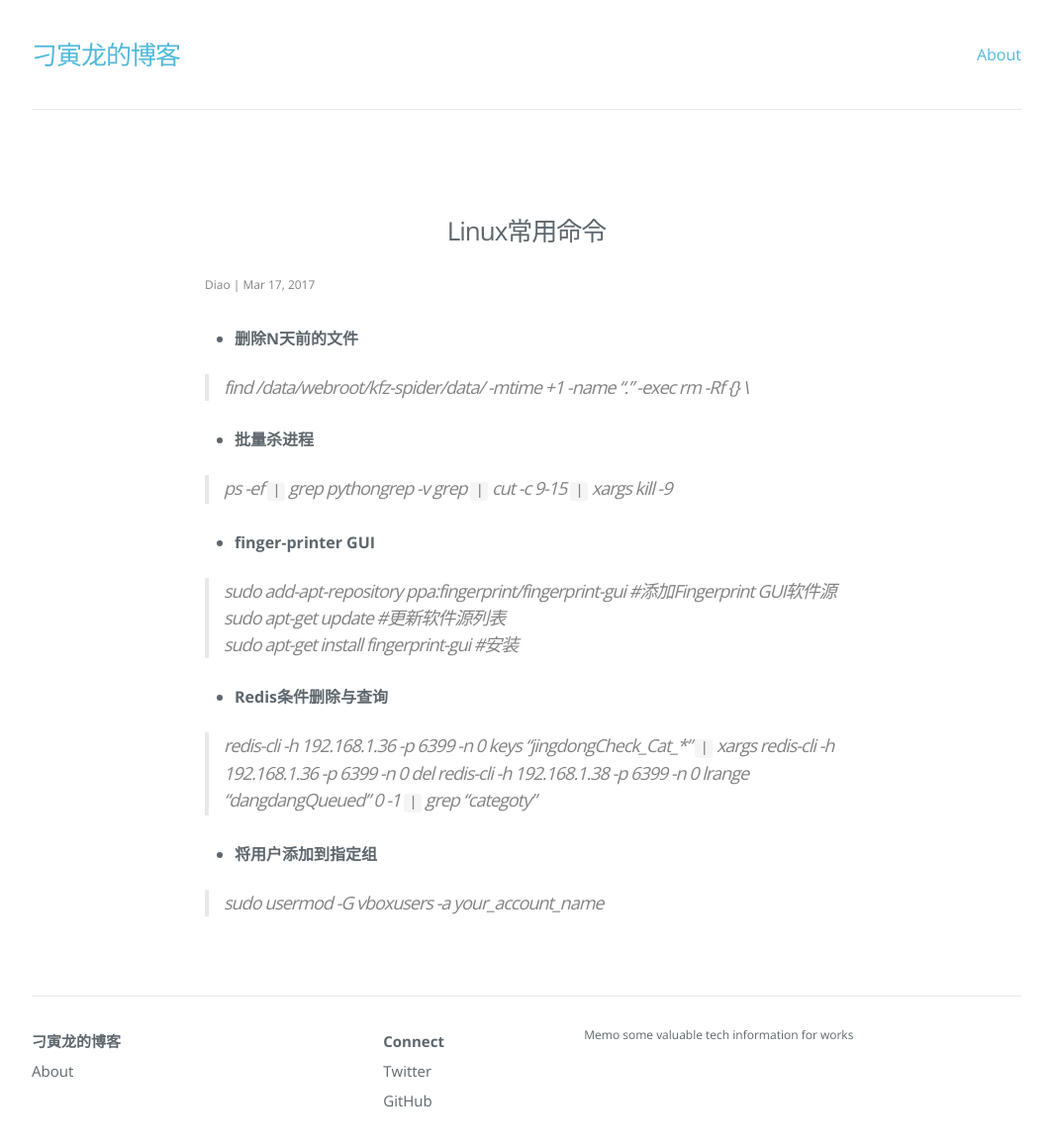
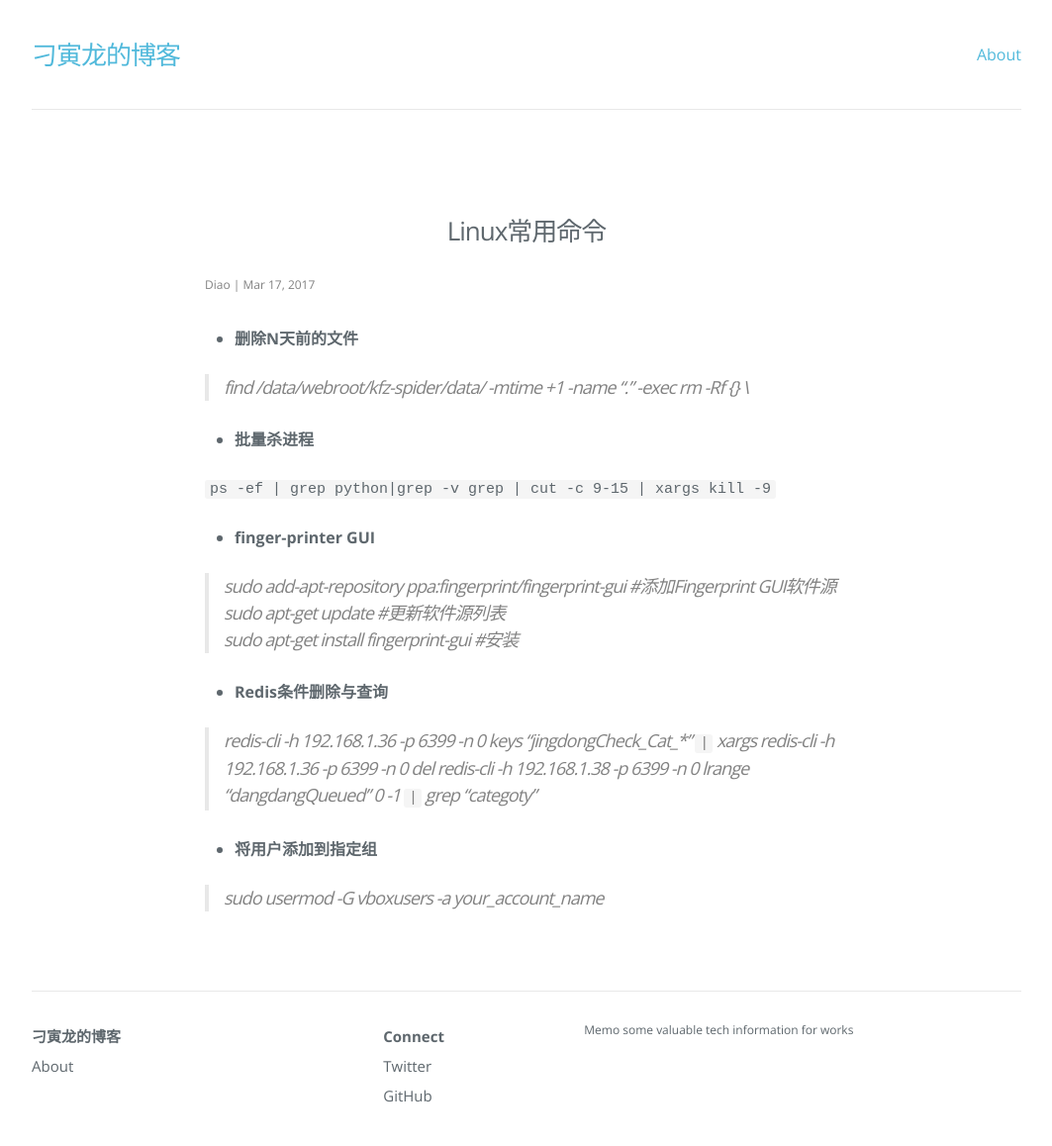
Before and after one commit to diaoyinlong/blog, a Jekyll site: the page built from _posts/2017-03-17-Linux常用命令.md, in a window 1280 px wide and 1194 px high. Shown: the top 1158 px of the window at 99% size, without its empty margins (108-1171 px from the left). Built offline with Jekyll 4.4.1, drawn with Linux system fonts in a browser that asks for light colours; nearby versions of some CDN libraries.

Commit message:
Published with https://stackedit.io/

```diff
--- a/_posts/2017-03-17-Linux常用命令.md
+++ b/_posts/2017-03-17-Linux常用命令.md
@@ -14,7 +14,7 @@ tags: Linux
 
  - __批量杀进程__
 
-> ps -ef `|` grep python|grep -v grep `|` cut -c 9-15 `|` xargs kill -9
+`ps -ef | grep python|grep -v grep | cut -c 9-15 | xargs kill -9`
 
 
  - __finger-printer GUI__
```
